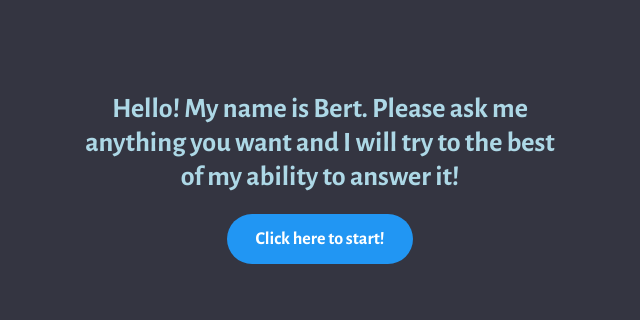
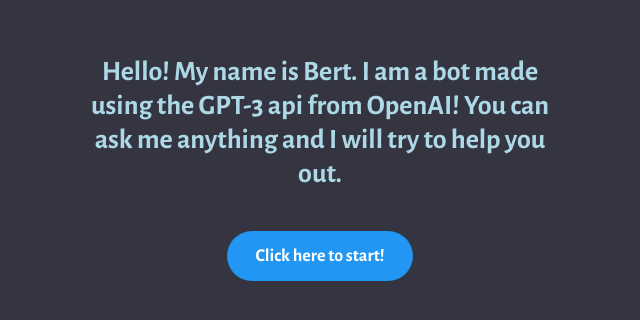
Before and after one commit to snatchstin/bertbotopenai, a website built with Vite: page client/index.html in a window 1280 px wide. Shown: the part 212-532 px from the top of the page, without its empty margins (320-960 px from the left). Built offline with nearby package versions, Linux system fonts and the light colour scheme.

Commit message:
changed hero text

```diff
--- a/client/index.html
+++ b/client/index.html
@@ -19,8 +19,8 @@
           id="introduction"
         >
           <h1 style="color: lightblue">
-            Hello! My name is Bert. Please ask me anything you want and I will
-            try to the best of my ability to answer it!
+            Hello! My name is Bert. I am a bot made using the GPT-3 api from
+            OpenAI! You can ask me anything and I will try to help you out.
           </h1>
           <script>
             function showChatBox() {
--- a/client/style.css
+++ b/client/style.css
@@ -17,7 +17,7 @@
   padding: 14px 28px; /* Add some padding */
   cursor: pointer; /* Add a pointer cursor on mouse-over */
   border-radius: 30px;
-  margin: 10px;
+  margin: 30px;
   max-width: 300px;
 }
 
```
